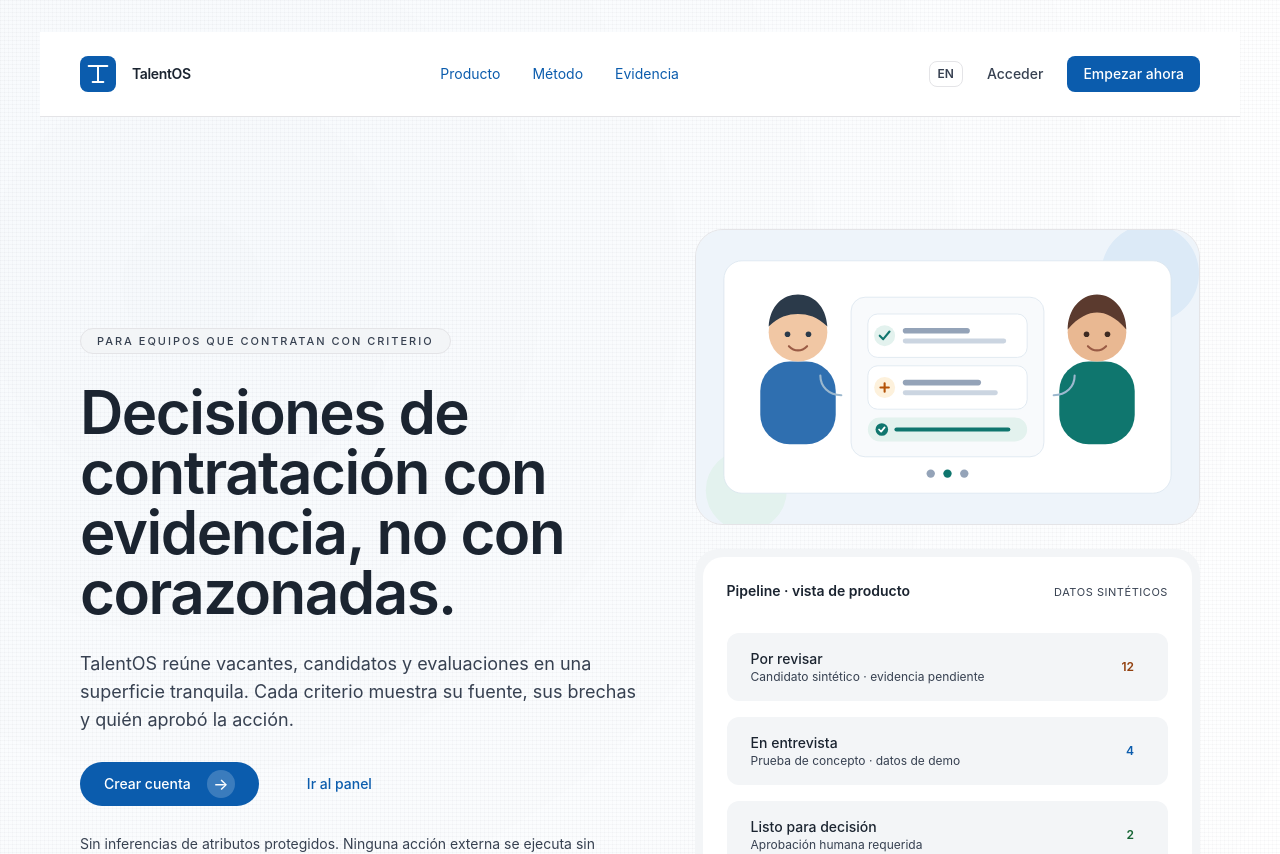
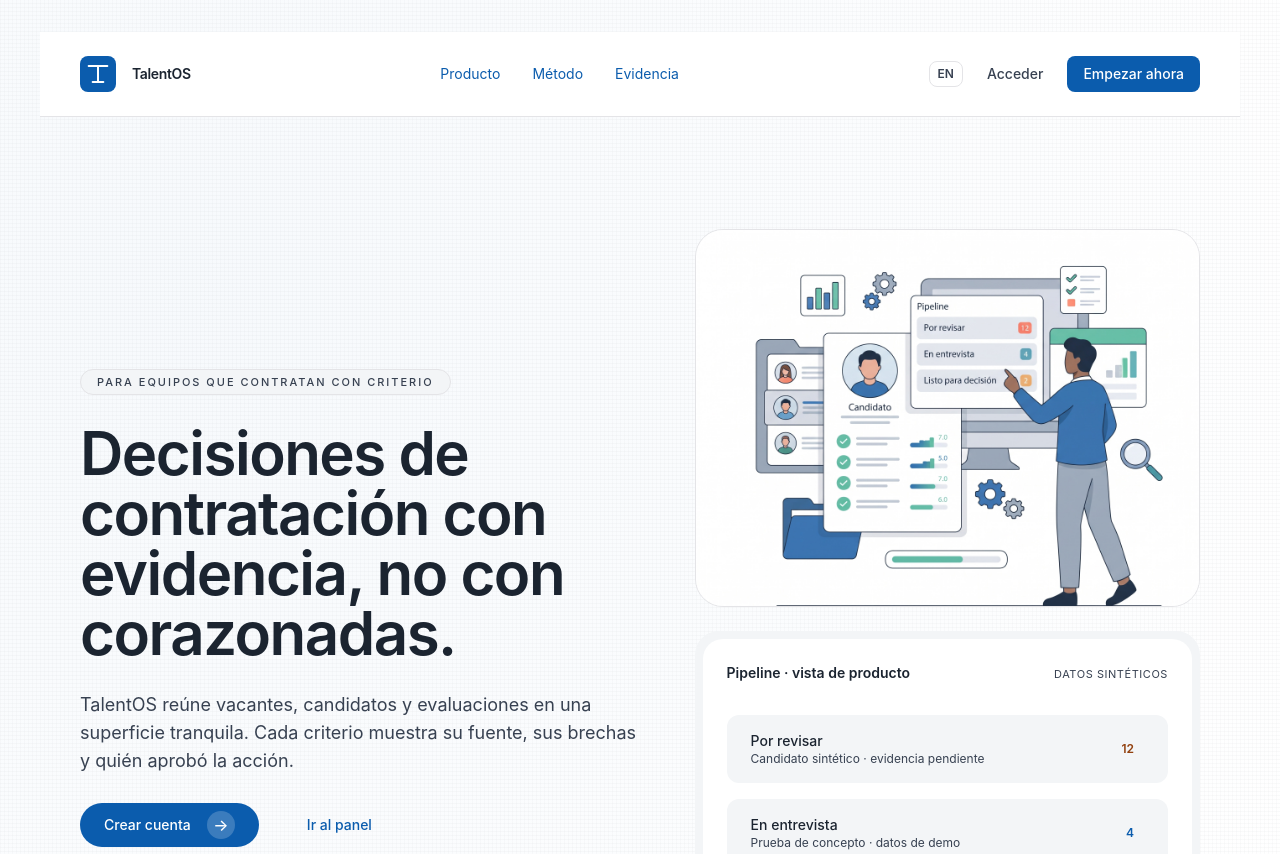
Before and after one commit to NachoLedesma33/talentOS, a Next.js app in the folder apps/web/: page / in a window 1280 px wide. Shown: the top 854 px of the page. Built offline with nearby package versions, Linux system fonts and the light colour scheme; no server answers.

Commit message:
fix(web): replace hero illustration

```diff
--- a/apps/web/src/app/page.tsx
+++ b/apps/web/src/app/page.tsx
@@ -170,10 +170,10 @@ export default function Home() {
 
           <div className="space-y-4">
             <Image
-              src="/hero-talentos.svg"
+              src="/hero-talentos.jpg"
               alt="Ilustración: dos personas revisan una postulación con evidencia y aprobación humana."
-              width={720}
-              height={420}
+              width={1200}
+              height={896}
               className="h-auto w-full rounded-[1.75rem] border border-border-subtle bg-surface-muted"
               priority
             />
```
Also changed, not shown: apps/web/public/hero-talentos.jpg (added).
